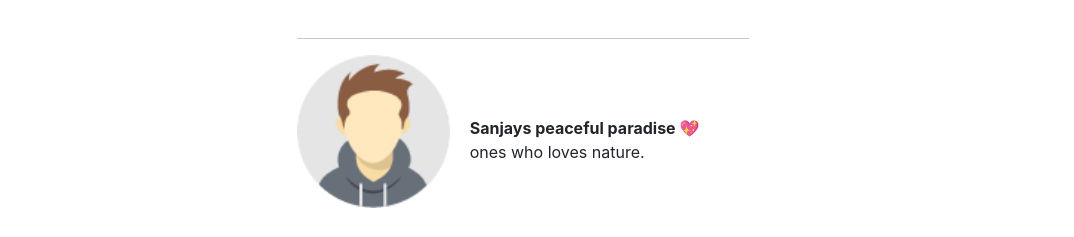
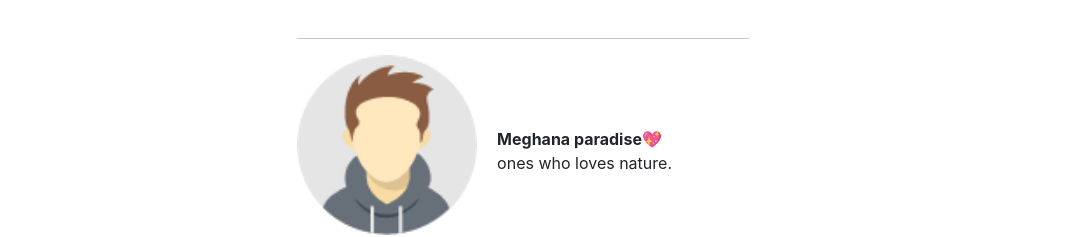
Before and after one commit to meghana121198/reactproject, a React (Create React App) app: page /openview in a window 1280 px wide. Shown: the part 1334-1571 px from the top of the page, without its empty margins (96-1170 px from the left). Built offline with nearby package versions, Linux system fonts and the light colour scheme; the HTML template or start-up script is replaced by a standard one.

Commit message:
Update openview.jsx

```diff
--- a/src/pages/openview.jsx
+++ b/src/pages/openview.jsx
@@ -38,7 +38,7 @@ return (
         </div>
         <div>
             <span className='hhh'>
-            <b>Sanjays peaceful paradise 💖</b><br/>
+            <b>Meghana paradise💖</b><br/>
             <span>ones who loves nature.</span></span>
         </div>
         </div>
```
